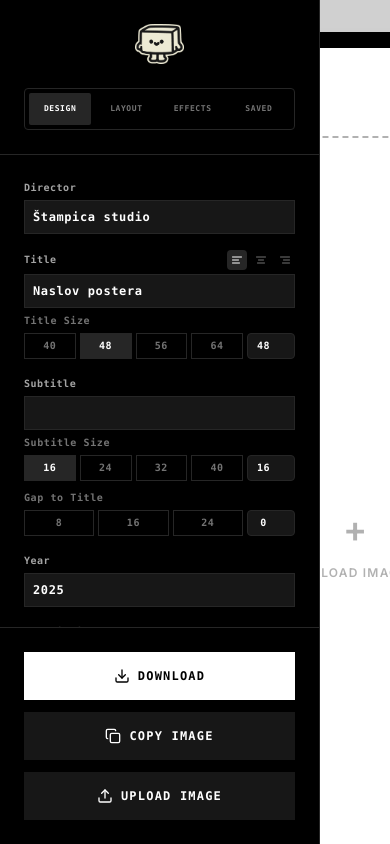
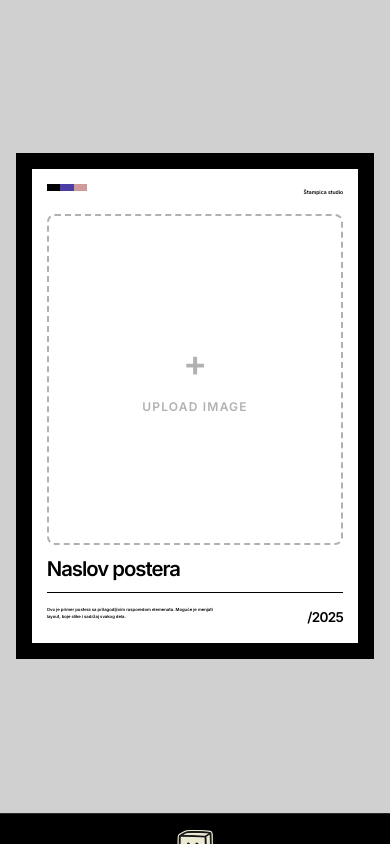
Before and after one commit to philipshh/stampica, a React (Vite) app: page / in a window 390 px wide. Built offline with nearby package versions, Linux system fonts and the light colour scheme; a web font is replaced by a local one.

Commit message:
Implement responsive mobile design with consistent font and spacing scaling

```diff
--- a/src/App.tsx
+++ b/src/App.tsx
@@ -674,9 +674,9 @@ function App() {
     };
 
     return (
-        <div className="flex h-screen w-full bg-black text-white overflow-hidden font-sans">
-            {/* Sidebar Controls (Left) */}
-            <aside className="w-80 flex-shrink-0 z-20 h-full border-r border-neutral-800 bg-black">
+        <div className="flex w-full h-screen bg-black text-white overflow-hidden font-sans md:flex-row flex-col">
+            {/* Sidebar Controls (Left) - Hidden on mobile, fixed width on desktop */}
+            <aside className="hidden md:flex md:w-80 flex-shrink-0 md:z-20 md:h-screen border-r border-neutral-800 bg-black md:flex-col">
                 <Controls
                     options={options}
                     onOptionsChange={setOptions}
@@ -689,10 +689,26 @@ function App() {
                 />
             </aside>
 
-            {/* Main Content Area (Right) - Preview */}
-            <main className="flex-1 flex flex-col relative min-w-0 bg-[#D0D0D0]">
-                <div className="flex-1 relative flex items-start justify-center p-8 overflow-auto">
-                    <div className="relative border-[16px] border-black">
+            {/* Main Content Area - Stack vertically on mobile (50/50), flex-1 on desktop */}
+            <main className="flex-1 flex flex-col relative min-w-0 bg-[#D0D0D0] md:h-screen">
+                {/* Preview Section - 50% height on mobile, full height on desktop */}
+                <div className="h-1/2 md:h-full md:flex-1 md:min-h-0 relative flex items-center justify-center p-4 md:p-8 bg-[#D0D0D0] md:overflow-auto overflow-hidden">
+                    <div style={{
+                        aspectRatio: options.poster.aspectRatio === 'A5' ? '148 / 210' :
+                                   options.poster.aspectRatio === 'A4' ? '210 / 297' :
+                                   options.poster.aspectRatio === 'A3' ? '297 / 420' :
+                                   options.poster.aspectRatio === 'A2' ? '420 / 594' : '420 / 594',
+                        maxWidth: '700px',
+                        width: '100%',
+                        maxHeight: '100%',
+                        height: 'auto',
+                        border: '16px solid black',
+                        boxSizing: 'border-box',
+                        display: 'flex',
+                        alignItems: 'center',
+                        justifyContent: 'center',
+                        overflow: 'hidden'
+                    }}>
                         {options.poster.enabled ? (
                             <PosterCanvas
                                 ref={posterRef}
@@ -703,6 +719,22 @@ function App() {
                         ) : (
                             <DitherCanvas processedImage={processedImage} />
                         )}
+                    </div>
+                </div>
+
+                {/* Mobile Controls - 50% height on mobile, hidden on desktop */}
+                <div className="flex md:hidden h-1/2 md:hidden min-h-0 bg-black border-t border-neutral-800 overflow-hidden">
+                    <div className="w-full overflow-y-auto">
+                        <Controls
+                            options={options}
+                            onOptionsChange={setOptions}
+                            onExport={handleExport}
+                            onCopy={handleCopyImage}
+                            onUploadClick={() => document.getElementById('file-input')?.click()}
+                            imageDimensions={imageDimensions}
+                            imageFile={imageFile}
+                            onProjectLoad={handleProjectLoad}
+                        />
                     </div>
                 </div>
             </main>
--- a/src/components/Controls.tsx
+++ b/src/components/Controls.tsx
@@ -33,10 +33,10 @@ export const Controls: React.FC<ControlsProps> = ({
     const [activeTab, setActiveTab] = React.useState<'design' | 'layout' | 'adjust' | 'saved'>('design');
 
     return (
-        <div className="w-80 bg-black flex flex-col h-full text-xs tracking-wider font-mono border-r border-neutral-800">
-            <div className="p-6 border-b border-neutral-800">
+        <div className="w-full md:w-80 bg-black flex flex-col h-full text-xs tracking-wider font-mono md:border-r border-neutral-800">
+            <div className="p-4 md:p-6 border-b border-neutral-800 flex-shrink-0">
                 <div className="flex justify-center items-center mb-6">
-                    <img src="/logo.png" alt="Stampica" className="h-10 w-auto object-contain" />
+                    <img src="/logo.png" alt="Stampica" className="h-8 md:h-10 w-auto object-contain" />
                 </div>
 
                 {/* Tabs */}
@@ -68,7 +68,7 @@ export const Controls: React.FC<ControlsProps> = ({
                 </div>
             </div>
 
-            <div className="flex-1 overflow-y-auto p-6 space-y-8 custom-scrollbar">
+            <div className="flex-1 overflow-y-auto p-4 md:p-6 space-y-8 custom-scrollbar">
                 {activeTab === 'design' && (
                     <DesignControls options={options} onOptionsChange={onOptionsChange} />
                 )}
--- a/src/components/PosterCanvas.tsx
+++ b/src/components/PosterCanvas.tsx
@@ -49,9 +49,12 @@ const GridSlotImage: React.FC<{
 
 export const PosterCanvas = forwardRef<HTMLDivElement, PosterCanvasProps>(({ processedImage, options, onUploadTrigger }, ref) => {
     const { title, year, description, paperColor, textColor, directorTextColor, titleFontSize, director, titleAlignment, footerLayout, imageScale, imageAlignX, imageAlignY, descriptionColumns, imageBackgroundColor } = options.poster;
+    const [scale, setScale] = React.useState(1);
 
-    // Calculate fixed dimensions based on aspect ratio
-    const BASE_WIDTH = 800;
+    // Base design width for scaling calculations
+    const BASE_WIDTH = 700;
+
+    // Calculate fixed dimensions based on aspect ratio - consistent with export
     const getDimensions = () => {
         const fullDims = getPosterDimensions(options, options.poster.aspectRatio, 'high');
         const ratio = fullDims.height / fullDims.width;
@@ -63,14 +66,36 @@ export const PosterCanvas = forwardRef<HTMLDivElement, PosterCanvasProps>(({ pro
 
     const dimensions = getDimensions();
 
-    // Calculate padding based on size
-    const getPadding = () => {
+    // Monitor actual size and calculate scale factor
+    React.useEffect(() => {
+        if (!ref || typeof ref === 'function') return;
+
+        const resizeObserver = new ResizeObserver((entries) => {
+            if (entries[0]) {
+                const actualWidth = entries[0].contentRect.width;
+                const scaleRatio = actualWidth / BASE_WIDTH;
+                setScale(scaleRatio);
+            }
+        });
+
+        if (ref.current) {
+            resizeObserver.observe(ref.current);
+        }
+
+        return () => resizeObserver.disconnect();
+    }, [ref]);
+
+    // Helper function to scale sizes consistently
+    const scaled = (baseValue: number) => baseValue * scale;
+
+    // Calculate padding based on size - in pixels at base width
+    const getBasePadding = () => {
         const { paddingSize } = options.poster;
         switch (paddingSize) {
-            case 'S': return '3%';
-            case 'M': return '5%';
-            case 'L': return '7%';
-            default: return '5%';
+            case 'S': return BASE_WIDTH * 0.03;
+            case 'M': return BASE_WIDTH * 0.05;
+            case 'L': return BASE_WIDTH * 0.07;
+            default: return BASE_WIDTH * 0.05;
         }
     };
 
@@ -99,16 +124,6 @@ export const PosterCanvas = forwardRef<HTMLDivElement, PosterCanvasProps>(({ pro
 
     const rectangleColors = getRectangleColors().slice(0, 4);
 
-    // Calculate padding value in pixels
-    const getPaddingValue = () => {
-        const { paddingSize } = options.poster;
-        switch (paddingSize) {
-            case 'S': return dimensions.width * 0.03;
-            case 'M': return dimensions.width * 0.05;
-            case 'L': return dimensions.width * 0.07;
-            default: return dimensions.width * 0.05;
-        }
-    };
 
     // Determine enabled sections for layout logic
     const enabledSections = options.poster.layoutOrder.filter(section => {
@@ -149,22 +164,22 @@ export const PosterCanvas = forwardRef<HTMLDivElement, PosterCanvasProps>(({ pro
             <div key="header" className="flex items-start justify-between">
                 <div className="flex gap-0">
                     {rectangleColors.map((color, i) => (
-                        <div key={i} className="w-8 h-2" style={{ backgroundColor: color }}></div>
+                        <div key={i} style={{ width: `${scaled(32)}px`, height: `${scaled(16)}px`, backgroundColor: color }}></div>
                     ))}
                 </div>
-                <div className="text-xs text-right" style={{ color: directorTextColor, letterSpacing: 'normal', fontWeight: 600 }}>
+                <div className="text-xs text-right" style={{ color: directorTextColor, letterSpacing: 'normal', fontWeight: 600, fontSize: `${scaled(12)}px` }}>
                     {director}
                 </div>
             </div>
         ) : null,
 
         title: options.poster.showTitle ? (
-            <div key="title" className="relative z-10 w-full flex flex-col" style={{ gap: `${options.poster.subtitleMargin}px` }}>
+            <div key="title" className="relative z-10 w-full flex flex-col" style={{ gap: `${scaled(options.poster.subtitleMargin)}px` }}>
                 <h1
                     className="leading-none break-words w-full"
                     style={{
                         color: options.poster.titleColor || textColor,
-                        fontSize: `${titleFontSize}px`,
+                        fontSize: `${scaled(titleFontSize)}px`,
                         textAlign: titleAlignment,
                         letterSpacing: '-0.05em',
                         fontWeight: 600,
@@ -178,7 +193,7 @@ export const PosterCanvas = forwardRef<HTMLDivElement, PosterCanvasProps>(({ pro
                         className="leading-none break-words w-full"
                         style={{
                             color: options.poster.subtitleColor || textColor,
-                            fontSize: `${options.poster.subtitleFontSize || 32}px`,
+                            fontSize: `${scaled(options.poster.subtitleFontSize || 32)}px`,
                             textAlign: titleAlignment,
                             letterSpacing: '-0.02em',
                             fontWeight: 400,
@@ -193,11 +208,11 @@ export const PosterCanvas = forwardRef<HTMLDivElement, PosterCanvasProps>(({ pro
 
         image: options.poster.showImage ? (
             <div key="image" className="flex-1 relative overflow-hidden" style={{
-                borderRadius: options.poster.imageRoundedCorners === 'S' ? '16px' :
-                    options.poster.imageRoundedCorners === 'M' ? '40px' :
-                        options.poster.imageRoundedCorners === 'L' ? '64px' : '0px',
+                borderRadius: options.poster.imageRoundedCorners === 'S' ? `${16 * scale}px` :
+                    options.poster.imageRoundedCorners === 'M' ? `${40 * scale}px` :
+                        options.poster.imageRoundedCorners === 'L' ? `${64 * scale}px` : '0px',
                 // Image Padding Logic
-                marginLeft: options.poster.imagePadding === 'none' ? `-${getPaddingValue()}px` : 0,
+                marginLeft: options.poster.imagePadding === 'none' ? `-${getPaddingValue() * scale}px` : 0,
                 marginRight: options.poster.imagePadding === 'none' ? `-${getPaddingValue()}px` : 0,
                 marginTop: (options.poster.imagePadding === 'none' && enabledSections.indexOf('image') === 0) ? `-${getPaddingValue()}px` : 0,
                 marginBottom: (options.poster.imagePadding === 'none' && enabledSections.indexOf('image') === enabledSections.length - 1) ? `-${getPaddingValue()}px` : 0,
@@ -281,7 +296,7 @@ export const PosterCanvas = forwardRef<HTMLDivElement, PosterCanvasProps>(({ pro
                         return Array.from({ length: columns }).map((_, colIndex) => (
                             <div key={colIndex} className="flex flex-col gap-1">
                                 {content.slice(colIndex * itemsPerColumn, (colIndex + 1) * itemsPerColumn).map((item, i) => (
-                                    <div key={i} className="text-sm leading-relaxed whitespace-pre-wrap" style={{ fontWeight: 400 }}>
+                                    <div key={i} className="leading-relaxed whitespace-pre-wrap" style={{ fontWeight: 400, fontSize: `${scaled(14)}px` }}>
                                         {item}
                                     </div>
                                 ))}
@@ -293,26 +308,26 @@ export const PosterCanvas = forwardRef<HTMLDivElement, PosterCanvasProps>(({ pro
         ) : null,
 
         footer: options.poster.showFooter ? (
-            <div key="footer" className={`flex pt-8 border-t border-current ${descriptionColumns > 1 ? 'flex-col' : `items-start ${footerLayout === 'reversed' ? 'flex-row-reverse' : 'justify-between'}`}`} style={{ borderTopWidth: '1px' }}>
+            <div key="footer" className={`flex border-t border-current ${descriptionColumns > 1 ? 'flex-col' : `items-start ${footerLayout === 'reversed' ? 'flex-row-reverse' : 'justify-between'}`}`} style={{ borderTopWidth: `${scaled(1)}px`, paddingTop: `${scaled(32)}px` }}>
                 {descriptionColumns === 1 ? (
                     <>
-                        <div className={`max-w-[60%] text-[0.6rem] leading-relaxed whitespace-pre-wrap ${footerLayout === 'reversed' ? 'text-right ml-auto' : 'text-left'}`} style={{ color: options.poster.descriptionColor || textColor, letterSpacing: 'normal', fontWeight: 600 }}>
+                        <div className={`max-w-[60%] leading-relaxed whitespace-pre-wrap ${footerLayout === 'reversed' ? 'text-right ml-auto' : 'text-left'}`} style={{ color: options.poster.descriptionColor || textColor, letterSpacing: 'normal', fontWeight: 600, fontSize: `${scaled(10)}px` }}>
                             {description[0] || ''}
                         </div>
-                        <div className={`text-4xl ${footerLayout === 'reversed' ? 'mr-auto' : 'ml-auto'}`} style={{ color: options.poster.yearColor || textColor, letterSpacing: '-0.05em', fontWeight: 600 }}>
+                        <div style={{ color: options.poster.yearColor || textColor, letterSpacing: '-0.05em', fontWeight: 600, fontSize: `${scaled(32)}px`, marginLeft: 'auto', textAlign: 'right' }}>
                             /{year || '24'}
                         </div>
                     </>
                 ) : (
                     <>
-                        <div className={`flex gap-10 text-[0.6rem] leading-relaxed w-full ${footerLayout === 'reversed' ? 'flex-row-reverse' : ''}`} style={{ color: options.poster.descriptionColor || textColor, letterSpacing: 'normal', fontWeight: 600 }}>
+                        <div className={`flex gap-10 leading-relaxed w-full ${footerLayout === 'reversed' ? 'flex-row-reverse' : ''}`} style={{ color: options.poster.descriptionColor || textColor, letterSpacing: 'normal', fontWeight: 600, fontSize: `${scaled(10)}px` }}>
                             {Array.from({ length: descriptionColumns }).map((_, index) => (
                                 <div key={index} className={`flex-1 ${footerLayout === 'reversed' ? 'text-right' : 'text-left'}`}>
                                     {description[index] || ''}
                                 </div>
                             ))}
                         </div>
-                        <div className={`text-4xl mt-2 ${footerLayout === 'reversed' ? 'text-left' : 'text-right'}`} style={{ color: options.poster.yearColor || textColor, letterSpacing: '-0.05em', fontWeight: 600 }}>
+                        <div style={{ color: options.poster.yearColor || textColor, letterSpacing: '-0.05em', fontWeight: 600, fontSize: `${scaled(32)}px`, marginTop: `${scaled(2)}px`, marginLeft: 'auto', textAlign: 'right' }}>
                             /{year || '24'}
                         </div>
                     </>
@@ -324,24 +339,25 @@ export const PosterCanvas = forwardRef<HTMLDivElement, PosterCanvasProps>(({ pro
             <div key="icons" className="w-full">
                 <div
                     className="grid grid-cols-4 gap-4 w-full"
-                    style={{ textAlign: options.poster.iconSection.alignment }}
+                    style={{ textAlign: options.poster.iconSection.alignment, gap: `${scaled(16)}px` }}
                 >
                     {options.poster.iconSection.items.map((item, i) => {
                         return (
                             <div key={i} className="flex flex-col gap-2 items-center" style={{
                                 alignItems: options.poster.iconSection.alignment === 'left' ? 'flex-start' :
-                                    options.poster.iconSection.alignment === 'right' ? 'flex-end' : 'center'
+                                    options.poster.iconSection.alignment === 'right' ? 'flex-end' : 'center',
+                                gap: `${scaled(8)}px`
                             }}>
                                 <div style={{ color: options.poster.iconSection.iconColor }}>
                                     <Icon
                                         icon={item.icon || 'material-symbols:help-outline'}
-                                        width={options.poster.iconSection.iconSize}
-                                        height={options.poster.iconSection.iconSize}
+                                        width={scaled(options.poster.iconSection.iconSize)}
+                                        height={scaled(options.poster.iconSection.iconSize)}
                                     />
                                 </div>
                                 <div
-                                    className="text-xs uppercase tracking-wider font-medium"
-                                    style={{ color: options.poster.iconSection.textColor }}
+                                    className="uppercase tracking-wider font-medium"
+                                    style={{ color: options.poster.iconSection.textColor, fontSize: `${scaled(12)}px` }}
                                 >
                                     {item.text}
                                 </div>
@@ -363,13 +379,13 @@ export const PosterCanvas = forwardRef<HTMLDivElement, PosterCanvasProps>(({ pro
             ref={ref}
             className="relative shadow-2xl overflow-hidden flex flex-col"
             style={{
-                width: `${dimensions.width}px`,
-                height: `${dimensions.height}px`,
+                width: '100%',
+                height: '100%',
                 backgroundColor: paperColor,
                 color: textColor,
-                padding: getPadding(),
+                padding: `${scaled(getBasePadding())}px`,
                 fontFamily: `${options.poster.bodyFont || 'Inter'}, sans-serif`,
-                gap: `${options.poster.gap}px`
+                gap: `${scaled(options.poster.gap)}px`
             }}
         >
             {orderedSections.filter(section => section !== null)}
```
Also changed, not shown: src/components/controls/LayoutControls.tsx (+0 -25 lines).
